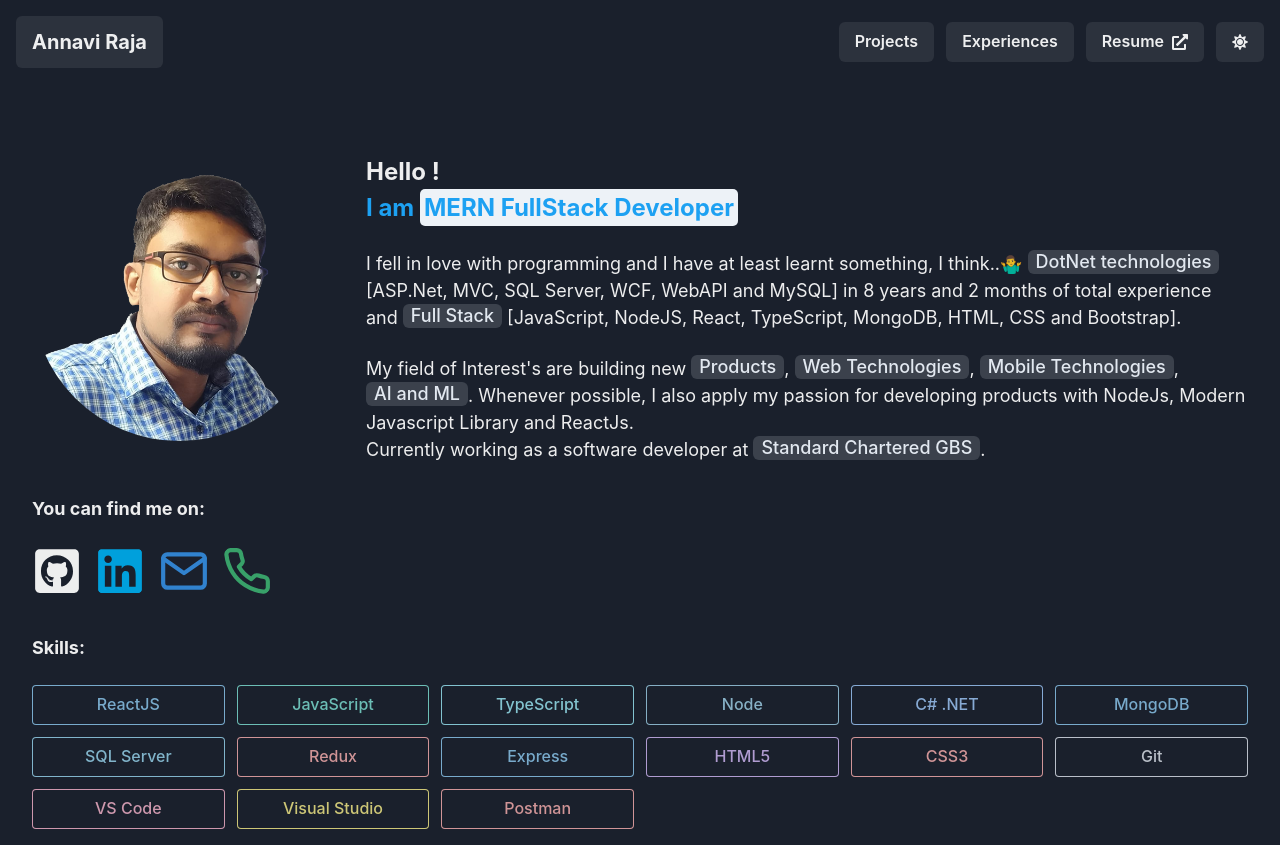
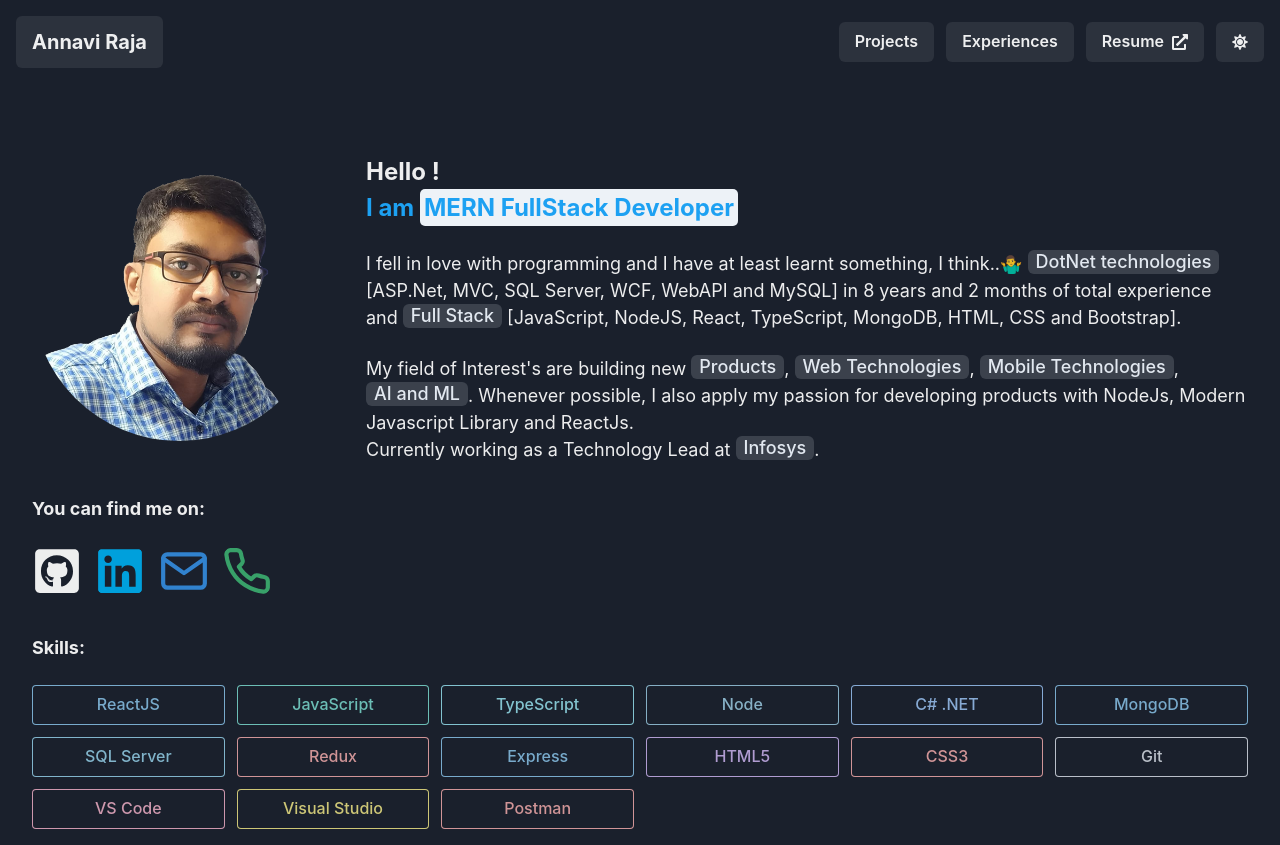
Before and after one commit to ANNAVIRAJA-ARIKRISHNAN/portfolio-2022, a React (Create React App) app: page / in a window 1280 px wide. Built offline with nearby package versions, Linux system fonts and the light colour scheme.

Commit message:
Update profile-card.component.jsx

```diff
--- a/src/components/profile-card/profile-card.component.jsx
+++ b/src/components/profile-card/profile-card.component.jsx
@@ -84,7 +84,7 @@
           and ReactJs.
         </Text>
         <Text fontSize="lg">
-          Currently working as a software developer at{" "}
+          Currently working as a Technology Lead at{" "}
           <Tag
             as="a"
             fontSize="lg"
@@ -92,7 +92,7 @@
             target="_blank"
             rel="noreferrer"
           >
-            Standard Chartered GBS
+            Infosys
           </Tag>
           .
         </Text>
```
